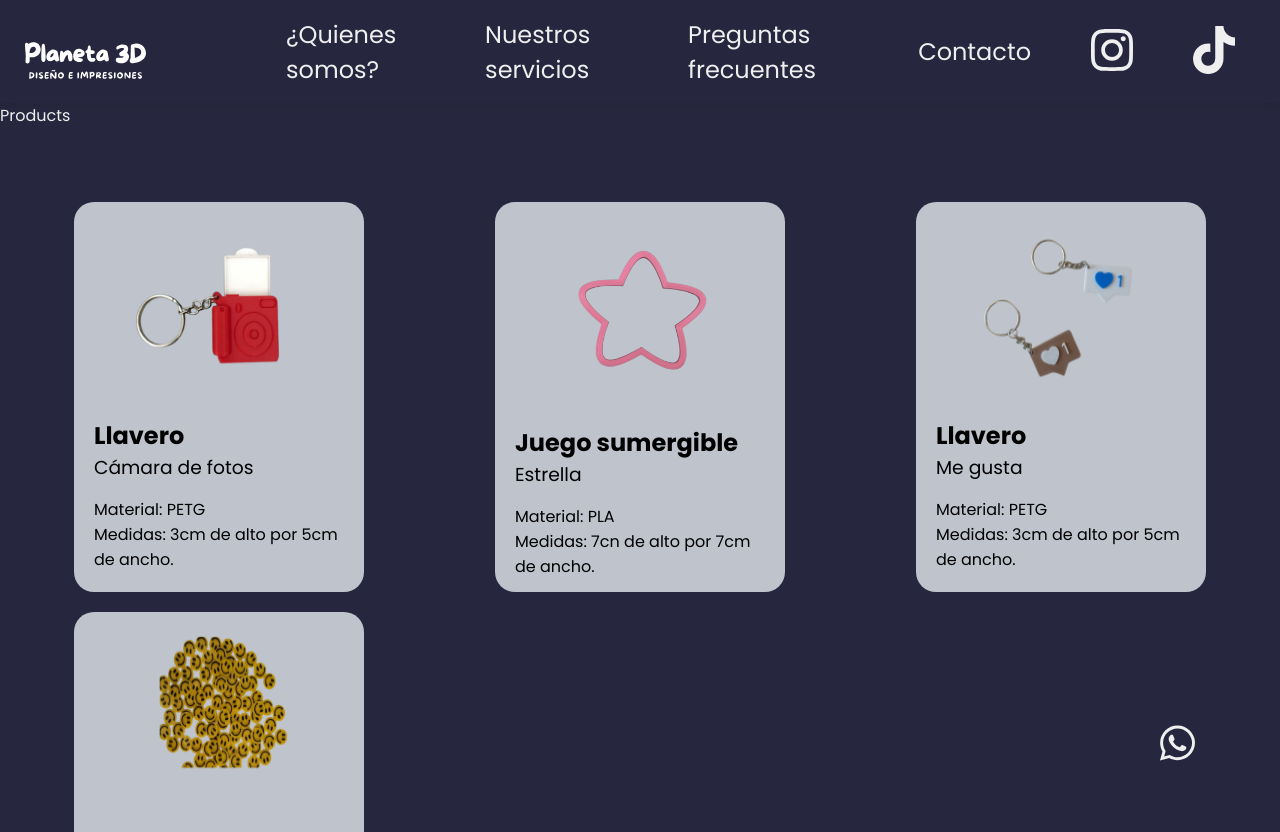
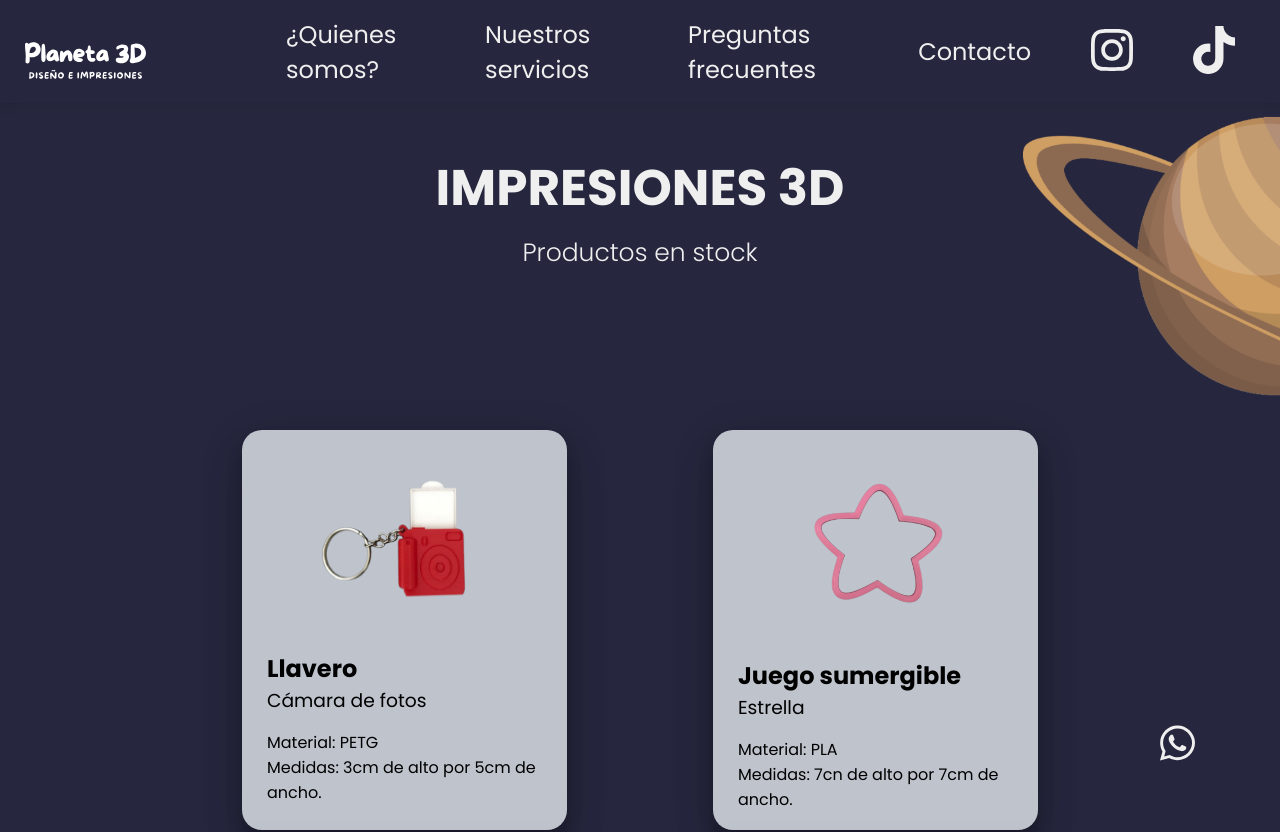
Before and after one commit to LucasiBai/Planeta3D, a React (Create React App) app: page /services in a window 1280 px wide. Shown: the top 832 px of the page. Built offline with nearby package versions, Linux system fonts and the light colour scheme.

Commit message:
Agregando estilos a las cards

```diff
--- a/src/components/CardItem/CardItem.css
+++ b/src/components/CardItem/CardItem.css
@@ -1,14 +1,15 @@
 .card {
   background-color: #BEC3CC;
   border-radius: 20px;
-  display: flex;
+  box-shadow: 0px 24px 38px rgba(0, 0, 0, 0.14), 0px 9px 46px rgba(0, 0, 0, 0.12), 0px 11px 15px rgba(0, 0, 0, 0.2);  display: flex;
   flex-direction: column;
   justify-content: center;
   align-items: center;
   margin: 10px;
-  padding: 20px;
+  padding: 25px;
   height: 350px; /* ajusta la altura según tus necesidades */
-  width: 250px; /* ajusta el ancho según tus necesidades */
+  width: 275px; /* ajusta el ancho según tus necesidades */
+
 }
 
 .card > * {
--- a/src/components/CardList/CardList.css
+++ b/src/components/CardList/CardList.css
@@ -1,5 +1,9 @@
 .card-list {
-    display: flex;
-    flex-wrap: wrap;
-    justify-content: space-between;
-  }
+  padding-inline: 200px;
+  display: flex;
+  flex-wrap: wrap;
+  justify-content: space-between;
+  margin-top: 100px;
+  margin-right: 2.5%;
+  margin-left: 2.5%;
+}
--- a/src/pages/ProductsPage/ProductsPage.css
+++ b/src/pages/ProductsPage/ProductsPage.css
@@ -3,5 +3,24 @@
 }
 
 .card-list {
-    margin: 5%;
+
 }
+
+
+.img-saturno {
+    position: absolute;
+    top: 0;
+    right: 0;
+    bottom: 0;
+    left: auto;
+    object-fit: fill;
+    height: 300px;
+}
+
+.container-title
+{
+    display: flex;
+    align-items: center;
+    justify-content: center;
+    position: relative;
+}
--- a/src/pages/ProductsPage/ProductsPage.jsx
+++ b/src/pages/ProductsPage/ProductsPage.jsx
@@ -1,5 +1,6 @@
 import { Helmet } from "react-helmet";
 import CardList from "../../components/CardList/CardList.jsx"
+import PageTitle from "../../components/PageTitle/PageTitle.jsx";
 import "./ProductsPage.css"
 
 const ProductsPage = () => {
@@ -12,7 +13,14 @@ const ProductsPage = () => {
 					content="En Planeta 3D ofrecemos servicios de impresión 3D de alta calidad para hacer realidad tus ideas y proyectos. Contamos con una amplia variedad de materiales y ofrecemos diferentes opciones de acabado para adaptarnos a tus necesidades. ¡Haz realidad tus ideas con nosotros!"
 				></meta>
 			</Helmet>
-			<main className="products-page">Products
+			<main className="products-page">
+				<div className="container-title">
+				<PageTitle subtitle={"Productos en stock"}>Impresiones 3d</PageTitle>
+				<article className="image-decoration">
+						<img src="./assets/saturno.png" className="img-saturno" alt="telescopio" />
+					</article>
+				</div>
+
 			<CardList className="card-list"/>
 			</main>
 		</>
```
